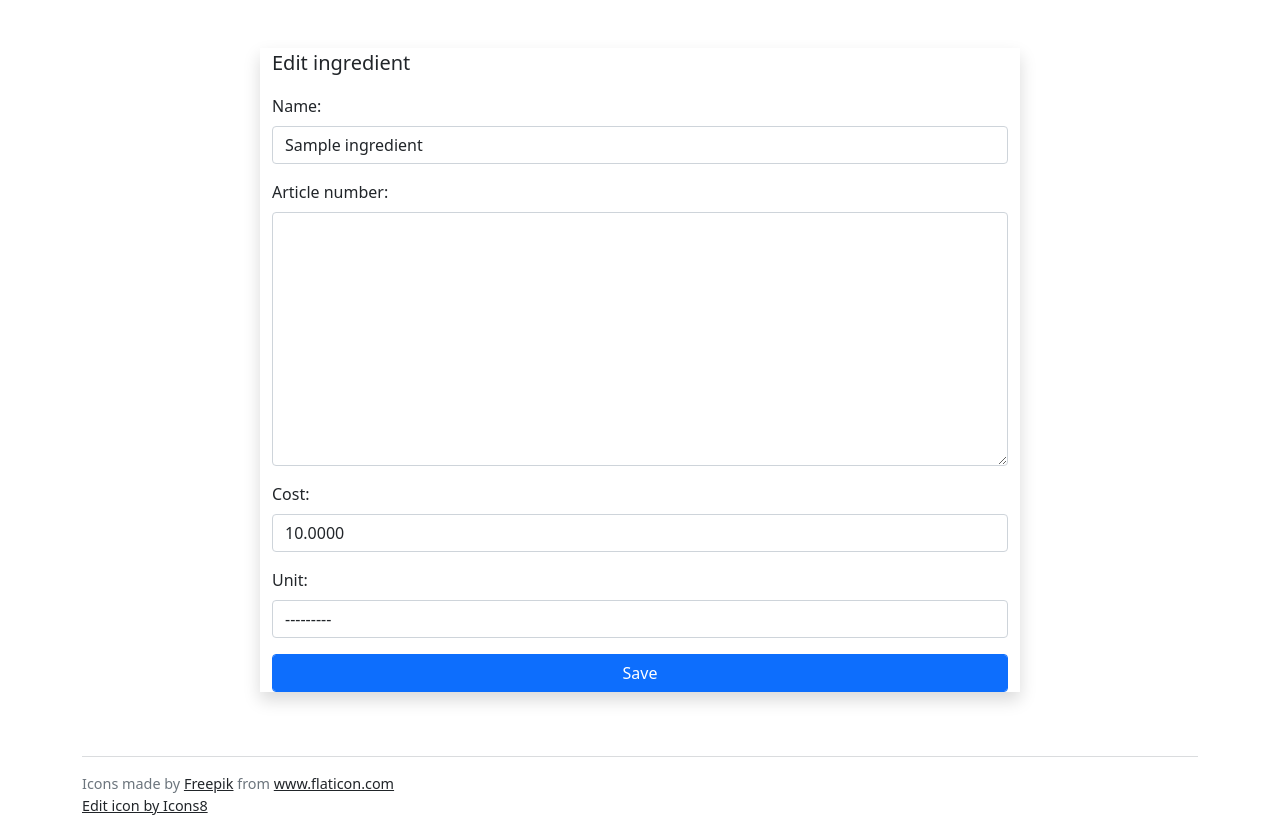
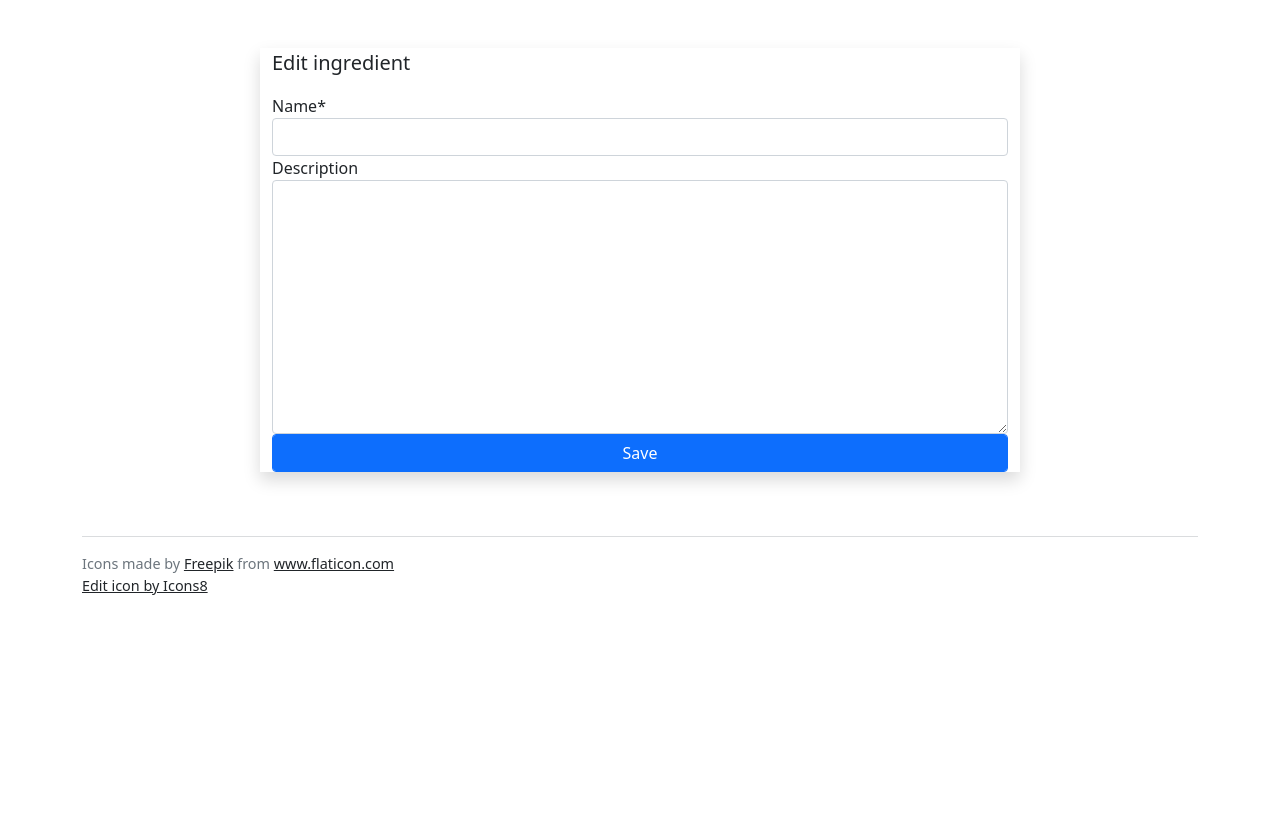
Before and after one commit to ajoyoommen/recipe_manager, a Django app: template recipes/templates/ingredients/edit.html in a window 1280 px wide. Shown: the part 56-888 px from the top of the page. After the commit the page ends 651 px from the top, so only its background shows below. Run offline with Django 3.2, Linux system fonts and the light colour scheme; the template is opened without the code that fills it: values that come from a table or form of the project are taken from there, others are empty; tables that the repository leaves empty hold one stand-in row (values such as "Sample post"); some libraries are stand-ins or nearby versions.

Commit message:
Render edit ingredient form using crispy

```diff
--- a/recipes/templates/ingredients/edit.html
+++ b/recipes/templates/ingredients/edit.html
@@ -1,36 +1,13 @@
 {% extends '_layout_form.html' %}
+
+{% load crispy_forms_tags %}
 
 {% block title %}Edit Ingredient | {{ ingredient.name }} | Recipe Manager{% endblock %}
 
 {% block form %}
   <form method="post">{% csrf_token %}
     <p class="lead">Edit ingredient</p>
-    <p>
-      <label class="form-label" for="id_name">Name:</label>
-      <input class="form-control" type="text" name="name" maxlength="255" required="" id="id_name" value="{{ ingredient.name }}">
-    </p>
-    <p>
-      <label class="form-label" for="id_article_number">Article number:</label>
-      <textarea class="form-control" name="article_number" cols="40" rows="10" id="id_article_number">{{ ingredient.description }}</textarea>
-    </p>
-    <p>
-      <label class="form-label" for="id_cost">Cost:</label>
-      <input class="form-control" type="number" name="cost" step="0.0001" required="" id="id_cost" value="{{ ingredient.cost }}">
-    </p>
-    <p>
-      <label class="form-label" for="id_unit">Unit:</label>
-      <select class="form-control" name="unit" required="" id="id_unit">
-        <option value="">---------</option>
-        {% for value, key in form.fields.unit.choices %}
-          <option value="{{ value }}"{% if ingredient.unit == value %} selected=""{% endif %}>{{ key }}</option>
-        {% endfor %}
-      </select>
-    </p>
-    {% if form.errors %}
-      <div class="alert alert-error">
-        {{ form.errors}}
-      </div>
-    {% endif %}
+    {{ form|crispy }}
     <input class="form-control btn-primary" type="submit" value="Save">
   </form>
 {% endblock %}
```
